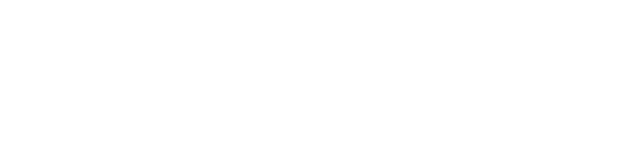
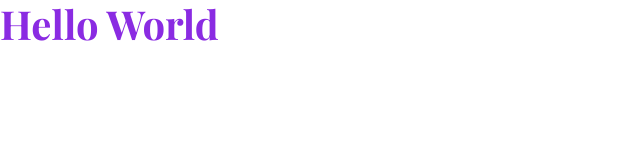
Before and after one commit to DrJasmineTemitope/portfolio-project, a plain HTML site: page index.html in a window 1280 px wide. Shown: the whole page, without its empty margins (0-640 px from the left). Drawn offline with nearby package versions, Linux system fonts and the light colour scheme.

Commit message:
Testing Document files

```diff
--- a/css/style.css
+++ b/css/style.css
@@ -2,3 +2,9 @@
   font-family: "Playfair Display", serif;
   font-family: "Poppins", sans-serif;
 }
+
+h1 {
+  font-family: "Playfair Display", serif;
+  color: blueviolet;
+  font-weight: bold;
+}
--- a/index.html
+++ b/index.html
@@ -24,5 +24,7 @@
     <meta name="viewport" content="width=device-width, initial-scale=1.0" />
     <title>Document</title>
   </head>
-  <body></body>
+  <body>
+    <h1>Hello World</h1>
+  </body>
 </html>
```
